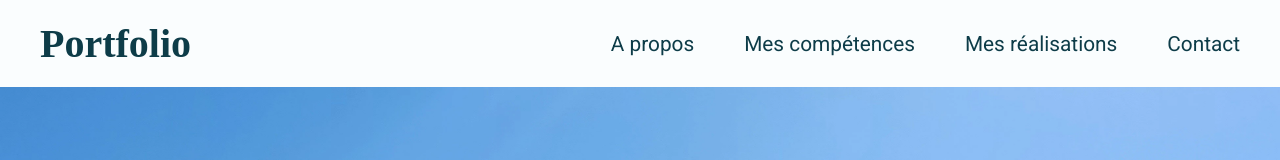
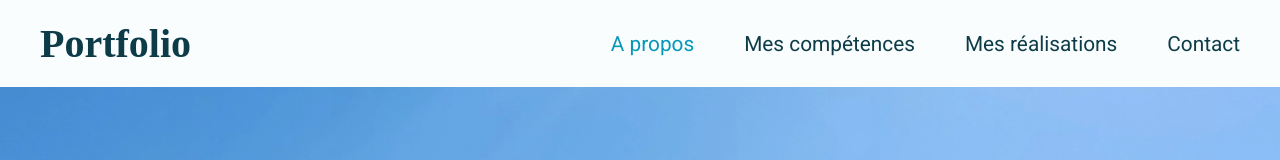
Before and after one commit to Juju8888A/Portfolio, a React (Create React App) app: page / in a window 1280 px wide. In both pictures the pointer is over the link "A propos". Shown: the top 160 px of the page. Built offline with nearby package versions, Linux system fonts and the light colour scheme; a web font is replaced by a local one.

Commit message:
couleur claire au survol des liens de la barre de navigation

```diff
--- a/src/styles/components/_header.scss
+++ b/src/styles/components/_header.scss
@@ -46,6 +46,10 @@ header {
           font-size: 1.3rem;
         }
       }
+
+      a:hover {
+        color: #0797b9;
+      }
     }
   }
 }
```
